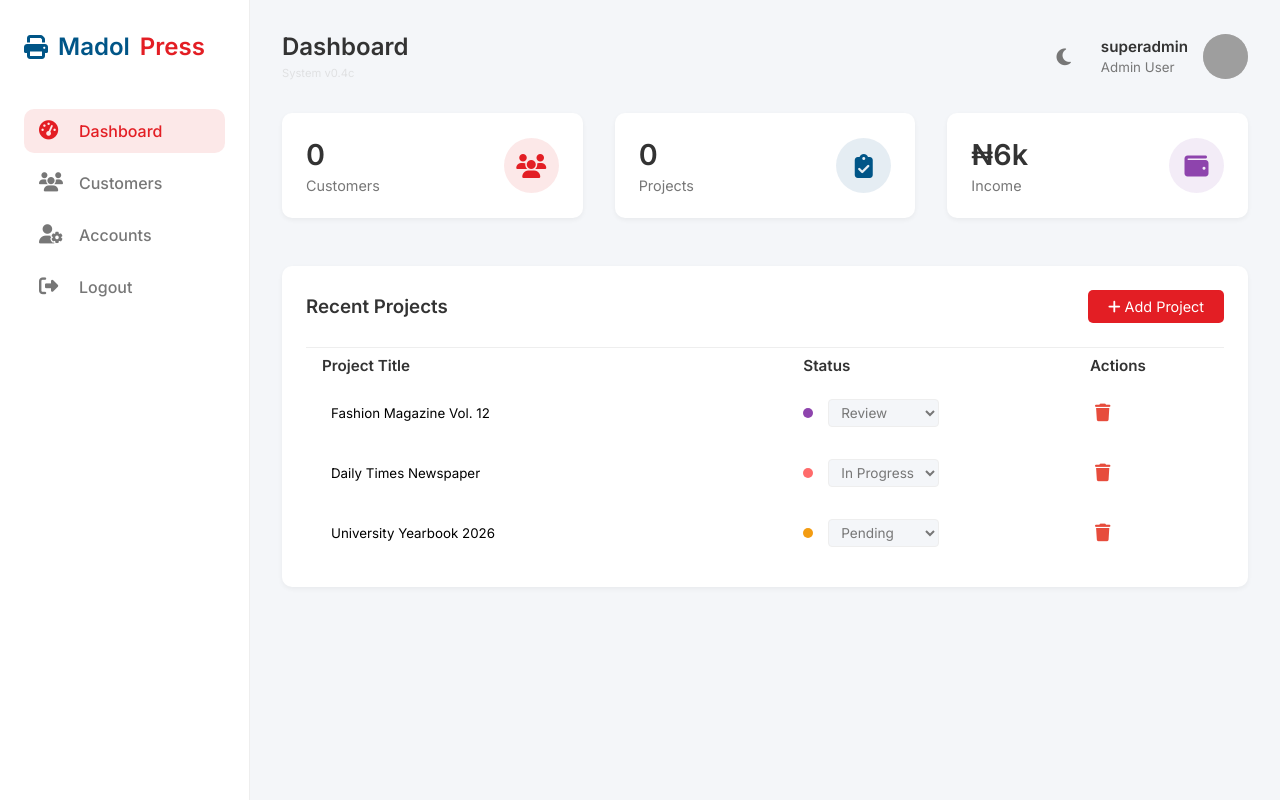
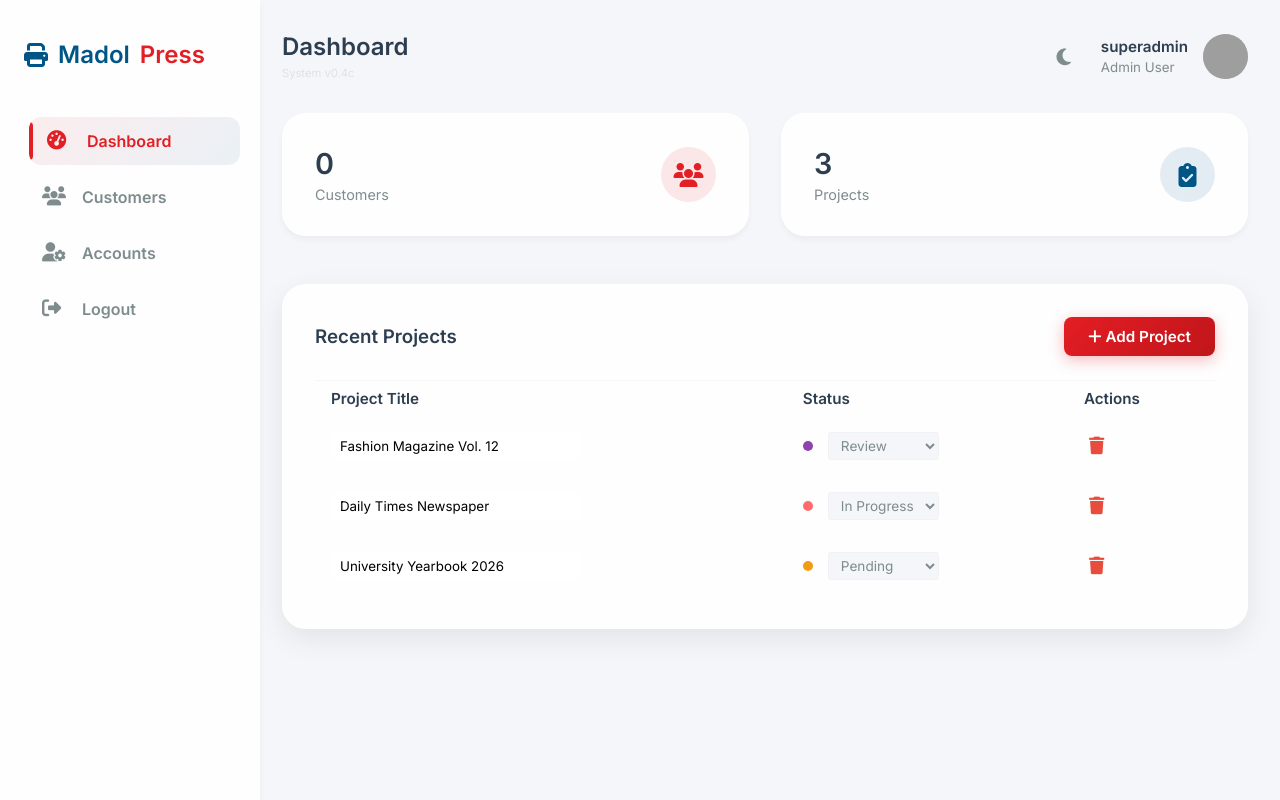
Before and after one commit to danokolojnr-commits/MADOL-PRESS, a PHP site: page /dashboard.php in a window 1280 px wide. Run offline with PHP 8.4, Linux system fonts and the light colour scheme; a user stored in the database is signed in; data comes from the database, SQL or seed files in the repository; both versions use the stored data as it was after the commit; data that the repository does not hold is empty; grey boxes are pictures that could not be loaded.

Commit message:
Modernized admin UI, migrated projects to MySQL, and added clear history features

```diff
--- a/css/admin.css
+++ b/css/admin.css
@@ -4,24 +4,28 @@
     --primary-blue: #005587;
     --accent-blue: #0077BE;
     --bg-body: #F4F6F9;
-    --bg-sidebar: #FFFFFF;
-    --text-main: #333;
-    --text-light: #777;
-    --shadow-sm: 0 2px 5px rgba(0, 0, 0, 0.05);
-    --shadow-md: 0 5px 15px rgba(0, 0, 0, 0.1);
-    --radius-md: 10px;
-
-    /* Table Borders */
-    --border-color: #EEE;
+    --bg-sidebar: rgba(255, 255, 255, 0.85);
+    /* Glassmorphism base */
+    --text-main: #2c3e50;
+    --text-light: #7f8c8d;
+    --shadow-sm: 0 4px 6px rgba(0, 0, 0, 0.04);
+    --shadow-md: 0 10px 30px rgba(0, 0, 0, 0.08);
+    --radius-md: 16px;
+    --radius-lg: 24px;
+    --border-color: rgba(238, 238, 238, 0.6);
+    --glass-border: 1px solid rgba(255, 255, 255, 0.5);
 }
 
 body.dark-mode {
-    --bg-body: #1a1a1a;
-    --bg-sidebar: #242424;
-    --text-main: #e0e0e0;
-    --text-light: #aaa;
-    --border-color: #333;
-    --shadow-sm: 0 2px 5px rgba(0, 0, 0, 0.3);
+    --bg-body: #0f172a;
+    /* Richer dark slate */
+    --bg-sidebar: rgba(30, 41, 59, 0.85);
+    --text-main: #f8fafc;
+    --text-light: #94a3b8;
+    --border-color: rgba(51, 65, 85, 0.6);
+    --shadow-sm: 0 4px 6px rgba(0, 0, 0, 0.4);
+    --shadow-md: 0 10px 30px rgba(0, 0, 0, 0.5);
+    --glass-border: 1px solid rgba(255, 255, 255, 0.05);
 }
 
 * {
@@ -130,16 +134,19 @@ body {
 
 /* Sidebar */
 .sidebar {
-    width: 250px;
+    width: 260px;
     background: var(--bg-sidebar);
-    border-right: 1px solid var(--border-color);
-    padding: 2rem 1.5rem;
+    border-right: var(--glass-border);
+    backdrop-filter: blur(20px);
+    -webkit-backdrop-filter: blur(20px);
+    box-shadow: var(--shadow-sm);
+    padding: 2.5rem 1.5rem;
     position: fixed;
     height: 100%;
     left: 0;
     top: 0;
     z-index: 100;
-    transition: all 0.3s;
+    transition: all 0.4s cubic-bezier(0.175, 0.885, 0.32, 1.275);
 }
 
 .sidebar-brand {
@@ -164,18 +171,36 @@ body {
     display: flex;
     align-items: center;
     gap: 15px;
-    padding: 12px 15px;
+    padding: 14px 18px;
     color: var(--text-light);
     text-decoration: none;
-    border-radius: 10px;
-    transition: all 0.3s;
-    font-weight: 500;
+    border-radius: 12px;
+    transition: all 0.3s ease;
+    font-weight: 600;
+    position: relative;
+    overflow: hidden;
 }
 
 .sidebar-menu a:hover,
 .sidebar-menu a.active {
-    background: rgba(227, 30, 36, 0.1);
+    background: linear-gradient(135deg, rgba(227, 30, 36, 0.08), rgba(0, 85, 135, 0.08));
+    color: var(--primary-blue);
+    transform: translateX(5px);
+}
+
+.sidebar-menu a.active {
     color: var(--primary-red);
+}
+
+.sidebar-menu a.active::before {
+    content: '';
+    position: absolute;
+    left: 0;
+    top: 10%;
+    height: 80%;
+    width: 4px;
+    background: var(--primary-red);
+    border-radius: 0 4px 4px 0;
 }
 
 .sidebar-menu a i {
@@ -230,18 +255,44 @@ body {
 
 .card {
     background: var(--bg-sidebar);
-    padding: 1.5rem;
-    border-radius: var(--radius-md);
+    backdrop-filter: blur(10px);
+    -webkit-backdrop-filter: blur(10px);
+    border: var(--glass-border);
+    padding: 2rem;
+    border-radius: var(--radius-lg);
     box-shadow: var(--shadow-sm);
     display: flex;
     justify-content: space-between;
     align-items: center;
-    transition: transform 0.3s;
+    transition: all 0.4s cubic-bezier(0.175, 0.885, 0.32, 1.275);
+    position: relative;
+    overflow: hidden;
+}
+
+.card::after {
+    content: '';
+    position: absolute;
+    top: 0;
+    left: -100%;
+    width: 50%;
+    height: 100%;
+    background: linear-gradient(to right, rgba(255, 255, 255, 0), rgba(255, 255, 255, 0.3), rgba(255, 255, 255, 0));
+    transform: skewX(-25deg);
+    transition: all 0.7s ease;
+}
+
+body.dark-mode .card::after {
+    background: linear-gradient(to right, rgba(255, 255, 255, 0), rgba(255, 255, 255, 0.05), rgba(255, 255, 255, 0));
+}
+
+.card:hover::after {
+    left: 150%;
 }
 
 .card:hover {
-    transform: translateY(-5px);
+    transform: translateY(-8px) scale(1.02);
     box-shadow: var(--shadow-md);
+    border-color: rgba(227, 30, 36, 0.3);
 }
 
 .card-info h3 {
@@ -293,9 +344,13 @@ body {
 
 .table-card {
     background: var(--bg-sidebar);
-    border-radius: var(--radius-md);
-    box-shadow: var(--shadow-sm);
-    padding: 1.5rem;
+    backdrop-filter: blur(10px);
+    -webkit-backdrop-filter: blur(10px);
+    border: var(--glass-border);
+    border-radius: var(--radius-lg);
+    box-shadow: var(--shadow-md);
+    padding: 2rem;
+    transition: all 0.3s ease;
 }
 
 .card-header {
@@ -306,12 +361,20 @@ body {
 }
 
 .btn-main {
-    background: var(--primary-red);
+    background: linear-gradient(135deg, var(--primary-red), #C0151A);
     color: white;
-    padding: 8px 20px;
-    border-radius: 5px;
+    padding: 10px 24px;
+    border-radius: 8px;
     text-decoration: none;
-    font-size: 0.9rem;
+    font-size: 0.95rem;
+    font-weight: 600;
+    box-shadow: 0 4px 15px rgba(227, 30, 36, 0.3);
+    transition: all 0.3s ease;
+}
+
+.btn-main:hover {
+    transform: translateY(-2px);
+    box-shadow: 0 6px 20px rgba(227, 30, 36, 0.4);
 }
 
 .table-responsive {
--- a/dashboard.php
+++ b/dashboard.php
@@ -118,16 +118,6 @@ $admin_role = isset($_SESSION['admin_role']) ? $_SESSION['admin_role'] : 'staff'
                             <i class="fa-solid fa-clipboard-check"></i>
                         </div>
                     </div>
-
-                    <div class="card">
-                        <div class="card-info">
-                            <h3>₦6k</h3>
-                            <p>Income</p>
-                        </div>
-                        <div class="card-icon icon-purple">
-                            <i class="fa-solid fa-wallet"></i>
-                        </div>
-                    </div>
                 </div>
 
                 <!-- Recent Projects -->
@@ -189,9 +179,17 @@ $admin_role = isset($_SESSION['admin_role']) ? $_SESSION['admin_role'] : 'staff'
                 <div id="accounts-view" style="display: none;">
                     <div class="recent-grid">
                         <div class="table-card">
-                        <div class="card-header">
+                            <div class="card-header"
+                                style="display: flex; justify-content: space-between; align-items: center;">
+                                <div>
                                     <h3>Login History</h3>
-                            <p style="color: var(--text-light); font-size: 0.9rem;">Total history of admin logins</p>
+                                    <p style="color: var(--text-light); font-size: 0.9rem;">Total history of admin logins
+                                    </p>
+                                </div>
+                                <button id="clear-history-btn" class="btn btn-secondary"
+                                    style="padding: 5px 10px; font-size: 0.8rem; background: #ffebee; color: var(--primary-red); border: 1px solid var(--primary-red); border-radius: 4px; cursor: pointer;">
+                                    <i class="fa-solid fa-trash"></i> Clear History
+                                </button>
                             </div>
 
                             <div class="table-responsive">
@@ -217,9 +215,18 @@ $admin_role = isset($_SESSION['admin_role']) ? $_SESSION['admin_role'] : 'staff'
             <div id="customers-view" style="display: none;">
                 <div class="recent-grid">
                     <div class="table-card">
-                        <div class="card-header">
+                        <div class="card-header"
+                            style="display: flex; justify-content: space-between; align-items: center;">
+                            <div>
                                 <h3>Potential Customers</h3>
                                 <p style="color: var(--text-light); font-size: 0.9rem;">Quote requests from website</p>
+                            </div>
+                            <?php if ($admin_role === 'super'): ?>
+                                <button id="clear-quotes-btn" class="btn btn-secondary"
+                                    style="padding: 5px 10px; font-size: 0.8rem; background: #ffebee; color: var(--primary-red); border: 1px solid var(--primary-red); border-radius: 4px; cursor: pointer;">
+                                    <i class="fa-solid fa-trash"></i> Clear All Quotes
+                                </button>
+                            <?php endif; ?>
                         </div>
 
                         <div class="table-responsive">
--- /dev/null
+++ b/get_projects.php
@@ -0,0 +1,23 @@
+<?php
+// get_projects.php
+session_start();
+require_once 'config/db.php';
+
+header('Content-Type: application/json');
+
+// Security Check: Only allow logged in admins to access this data
+if (!isset($_SESSION['admin_logged_in']) || $_SESSION['admin_logged_in'] !== true) {
+    echo json_encode(['success' => false, 'message' => 'Unauthorized']);
+    exit;
+}
+
+try {
+    // Fetch projects ordered by newest first
+    $stmt = $pdo->query('SELECT * FROM projects ORDER BY created_at DESC');
+    $projects = $stmt->fetchAll();
+
+    echo json_encode(['success' => true, 'data' => $projects]);
+} catch (PDOException $e) {
+    echo json_encode(['success' => false, 'message' => 'Failed to retrieve projects.']);
+}
+?>
```
Also changed, not shown: clear_history.php (added, +32 -0 lines), clear_quotes.php (added, +32 -0 lines), database.sql (added, +48 -0 lines), delete_project.php (added, +43 -0 lines), js/admin.js (+137 -32 lines), save_project.php (added, +44 -0 lines), update_project.php (added, +50 -0 lines), .github/workflows/deploy.yml (added). Lines whose indentation alone changed are shown as unchanged.
